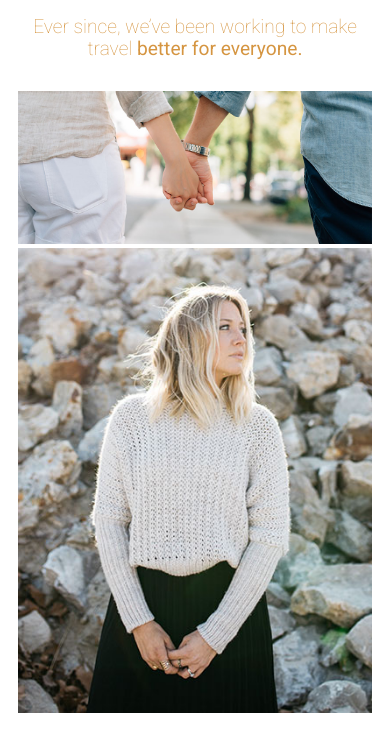
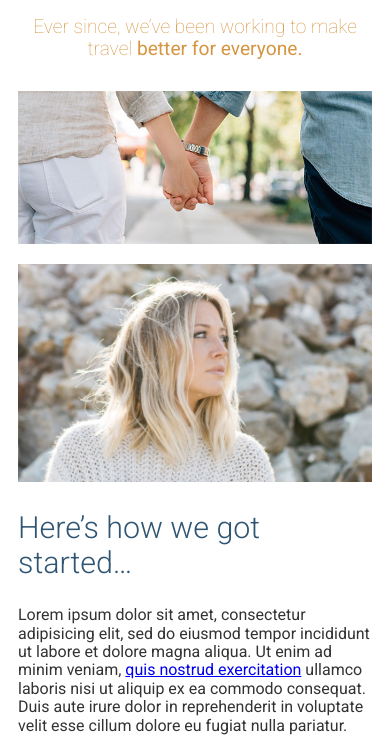
Before and after one commit to dilipthakor/travel, a website: page app/index.html in a window 390 px wide. Shown: the part 689-1425 px from the top of the page. Drawn offline with Linux system fonts and the light colour scheme.

Commit message:
responsive done for image

```diff
--- a/app/assets/styles/modules/_wrapper.css
+++ b/app/assets/styles/modules/_wrapper.css
@@ -2,7 +2,7 @@
   overflow: hidden;
   padding-left: 18px;
   padding-right: 18px;
-  max-width: 1200px;
+  max-width: 1236px;
   margin-left: auto;
   margin-right: auto;
 
@@ -13,4 +13,13 @@
     padding-left: 0;
     padding-right: 0;
   }
+
+  &--b-margin{
+    margin-bottom: 1rem;
+
+    @mixin atSmall{
+      margin-bottom: 3.87rem;
+    }
+
+  }
 }
--- a/app/index.html
+++ b/app/index.html
@@ -44,13 +44,17 @@
     <div class="wrapper">
     <h2 class="headline headline--centered headline--light headline--b-margin-small">The first trip we planned<strong> was our own.</strong></h2>
     <h3 class="headline headline--centered headline--orange headline--small headline--narrow  headline--light headline--b-margin-large ">Ever since, we&rsquo;ve been working to make travel <strong>better for everyone.</strong></h3>
-    <div class="wrapper wrapper--medium">
-      <img src="assets/images/first-trip.jpg" alt="Couple walking down a street.">
+    <div class="wrapper wrapper--medium wrapper--b-margin">
+      <img sizes="(min-width: 970px) 976px, 100vw" srcset="assets/images/first-trip-low-res.jpg 565w, assets/images/first-trip.jpg 976w, assets/images/first-trip-hi-dpi.jpg 1952w" alt="Couple walking down a street.">
     </div>
 
   <div class="row row--gutters">
-    <div class="row__medium-4">
-    <img src="assets/images/our-start.jpg" alt="Our founder, Jane Doe">
+    <div class="row__medium-4 row__medium-4--large">
+    <picture>
+        <source size='404px' srcset= "assets/images/our-start.jpg 404w, assets/images/our-start-hi-dpi.jpg 808w" media="(min-width: 1020px)">
+      <source sizes='320px' srcset= "assets/images/our-start-portrait.jpg 382w, assets/images/our-start-portrait-hi-dpi.jpg 764w" media="(min-width: 800px)">
+      <img srcset="assets/images/our-start-landscape.jpg 800w,assets/images/our-start-landscape-hi-dpi.jpg 600w" alt="Our founder, Jane Doe">
+    </picture>
   </div>
   <div class="row__medium-8">
     <h2 class="headline">Here&rsquo;s how we got started&hellip;</h2>
--- a/app/temp/styles/styles.css
+++ b/app/temp/styles/styles.css
@@ -565,7 +565,7 @@ img{
   overflow: hidden;
   padding-left: 18px;
   padding-right: 18px;
-  max-width: 1200px;
+  max-width: 1236px;
   margin-left: auto;
   margin-right: auto;
 }
@@ -577,6 +577,19 @@ img{
 .wrapper .wrapper{
     padding-left: 0;
     padding-right: 0;
+  }
+
+.wrapper--b-margin{
+    margin-bottom: 1rem;
+
+  }
+
+@media (min-width: 530px) {
+
+.wrapper--b-margin{
+      margin-bottom: 3.87rem
+
+  }
   }
 
 .page-section{
@@ -673,8 +686,15 @@ img{
     width: 33.33%;
 
   }
+.row__medium-4__medium-4--larger{
+  width: 37%;
+}
   .row__medium-8{
     float: left;
     width: 66.66%
   }
+
+  .row__medium-8--smaller{
+    width: 63%
   }
+  }
```
Also changed, not shown: app/assets/styles/modules/_row.css (+7 -0 lines).
